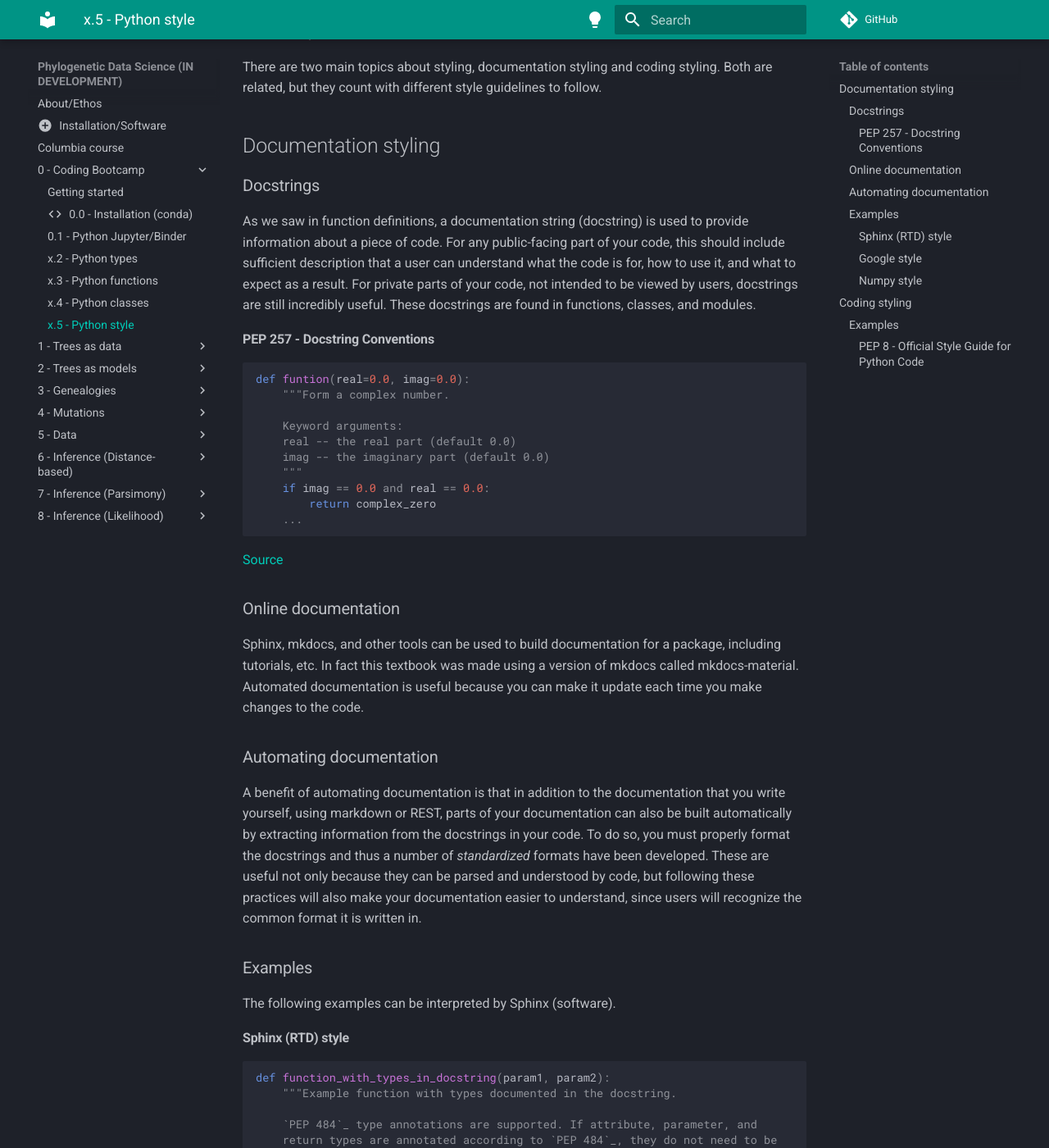
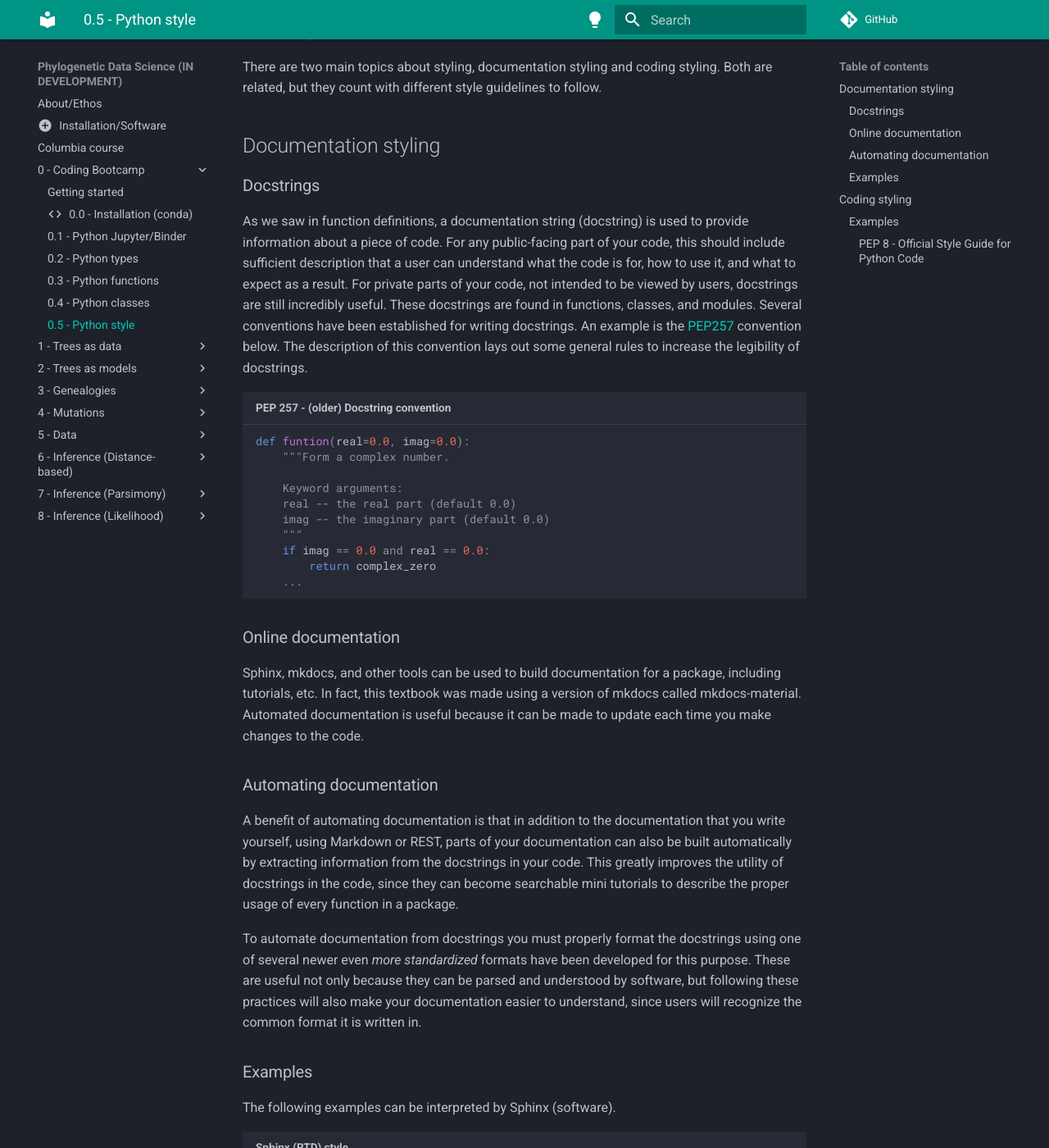
Before and after one commit to eaton-lab/phylogenetic-data-science, an MkDocs documentation site: the page built from docs/bootcamp/0.5-python-style.md, in a window 1280 px wide and 1400 px high, scrolled down 466 px. Shown: the whole window at 82% size. Built offline with MkDocs 1.6.1 and Material for MkDocs 9.7.7, drawn with Linux system fonts in a browser that asks for light colours; comment, search, counter and statistics services are not loaded; some of the changed text lies outside the part shown.

Commit message:
bootcamp updates

````diff
--- a/docs/bootcamp/0.5-python-style.md
+++ b/docs/bootcamp/0.5-python-style.md
@@ -39,10 +39,14 @@ a piece of code. For any public-facing part of your code, this should
 include sufficient description that a user can understand what the code
 is for, how to use it, and what to expect as a result. For private parts
 of your code, not intended to be viewed by users, docstrings are still
-incredibly useful. These docstrings are found in functions, classes, and modules.
+incredibly useful. These docstrings are found in functions, classes, and
+modules. Several conventions have been established for writing docstrings.
+An example is the [PEP257](https://www.python.org/dev/peps/pep-0257/)
+convention below. The description of this convention lays out some general
+rules to increase the legibility of docstrings.
 
-#### PEP 257 - Docstring Conventions
-```python
+<!-- #### PEP 257 - Docstring Conventions -->
+```python title="PEP 257 - (older) Docstring convention"
 def funtion(real=0.0, imag=0.0):
     """Form a complex number.
 
@@ -54,30 +58,33 @@ def funtion(real=0.0, imag=0.0):
         return complex_zero
     ...
 ```
-[Source](https://www.python.org/dev/peps/pep-0257/)
 
 ### Online documentation
 Sphinx, mkdocs, and other tools can be used to build documentation for a
-package, including tutorials, etc. In fact this textbook was made using
+package, including tutorials, etc. In fact, this textbook was made using
 a version of mkdocs called mkdocs-material. Automated documentation is
-useful because you can make it update each time you make changes to the
+useful because it can be made to update each time you make changes to the
 code.
 
 ### Automating documentation
 A benefit of automating documentation is that in addition to the documentation
-that you write yourself, using markdown or REST, parts of your documentation
+that you write yourself, using Markdown or REST, parts of your documentation
 can also be built automatically by extracting information from the docstrings
-in your code. To do so, you must properly format the docstrings and thus
-a number of *standardized* formats have been developed. These are useful not
-only because they can be parsed and understood by code, but following these
+in your code. This greatly improves the utility of docstrings in the code,
+since they can become searchable mini tutorials to describe the proper usage
+of every function in a package.
+
+To automate documentation from docstrings you must properly format the
+docstrings using one of several newer even *more standardized* formats
+have been developed for this purpose. These are useful not only because
+they can be parsed and understood by software, but following these
 practices will also make your documentation easier to understand, since users
 will recognize the common format it is written in.
 
 ### Examples
 The following examples can be interpreted by Sphinx (software).
 
-#### Sphinx (RTD) style
-```python
+```python title="Sphinx (RTD) style"
 def function_with_types_in_docstring(param1, param2):
     """Example function with types documented in the docstring.
 
@@ -94,9 +101,7 @@ def function_with_types_in_docstring(param1, param2):
     """
 ```
 
-
-#### Google style
-```python
+```python title="Google style"
 def function_with_types_in_docstring(param1, param2):
     """Example function with types documented in the docstring.
 
@@ -115,8 +120,7 @@ def function_with_types_in_docstring(param1, param2):
 [Source](https://www.sphinx-doc.org/en/master/usage/extensions/example_google.html)
 
 
-#### Numpy style
-```python
+```python title="Numpy style"
 def function_with_types_in_docstring(param1, param2):
     """Example function with types documented in the docstring.
 
@@ -150,42 +154,46 @@ example: the maximum length that a line can have (usually people limit it to 79
 or the quotation marks that you used (Black guideline recommends use `"` instead of `'`)
 However, some other practices are more commonly avoided because they affect, in a considerable way, the comprehension of the code. One of those cases is the all-in-one-line instructions.
 
-The following snippet is a one-line version of the code seen in DataFrame part of this bootcamp.
-It is still functional, but it is very hard to read and difficult debug to some extent.
-```Python
+The following snippet is an exampel of code to create a DataFrame that appears
+in another part of this bootcamp, but here written in a more condensed way in
+a single line. It is still functional, but it is very hard to read and
+difficult debug to some extent.
+```Python title="Example of difficult to read code."
 import pandas as pd
 pd.concat([pd.DataFrame({'Column+one': ['A', 'B', 'C', 'D', 'E', 'F'], 'Column_2': ['s', 't', 'r', 'i', 'n', 'g'], 'Column*3': [1, 2, 3, 4, 4, 3]}),pd.DataFrame([['E','n', 4],['F', 'g', 3]], columns=['Column+one', 'Column_2', 'Column*3'])])
 ```
 
 To avoid this kind of practice, members of the Python community commonly
 update some guidelines. The main resource for styling Python coding is the [official style guide for
-Python code or PEP 8](https://www.python.org/dev/peps/pep-0008/). Here is a stylized version
-of this guide: https://pep8.org/
+Python code or PEP 8](https://www.python.org/dev/peps/pep-0008/). Here is a
+stylized version of this guide: [https://pep8.org/](https://pep8.org/).
 
 There are some tools to help to maintain some styles.
-Linters are software that scan code to search for some potential inconsistencies with some styling guidelines. One of the most popular linter for Python is (Pylint)[https://pylint.org/]
-which is fully compliant with PEP 8.
-Formatters are software that not only scan the code to check some styling problems but also
-offer an automatic alternative version following some predefined guidelines.
-One example of this category is (Black)[https://black.readthedocs.io/en/stable/index.html].
-Black can be tested in this web service https://black.vercel.app/
+**Linters** are software that scan code to search for some potential
+inconsistencies with some styling guidelines. One of the most popular linters
+for Python is [Pylint](https://pylint.org/) which is fully compliant with
+PEP 8. Formatters are software that not only scan the code to check some
+styling problems but also offer an automatic alternative version following
+some predefined guidelines. One example of this category is
+[Black](https://black.readthedocs.io/en/stable/index.html). You can try it
+out on this simple web service [https://black.vercel.app/](https://black.vercel.app/).
 
-Some of these Linters or Formatters define may their our guidelines; for example, Black
-is defined by their proponents and developers as a strict subset of PEP 8.
+Some of these Linters or Formatters define many of their our guidelines;
+for example, Black is defined by their proponents and developers as a strict
+subset of PEP 8.
 
 Developers should keep in mind that code is intended not only
 to make a computer do something but also it is a tool to communicate
 some ideas to other developers. It is for this reason that styling can be very
-useful. Nonetheless, styling is not a mandatory or a strict rule. Finally, it is
-the decision of each team to agree on what kind of practices they can incorporate in their
-coding routine that fit better with their developing environment.
-
+useful. Nonetheless, styling is not a mandatory or a strict rule. Finally,
+it is the decision of each team to agree on what kind of practices they can
+incorporate in their coding routine that fit better with their developing
+environment.
 
 ### Examples
 #### PEP 8 - Official Style Guide for Python Code
 The source of all these examples is the official [PEP 8](https://www.python.org/dev/peps/pep-0008/).
-```Python
-# Add 4 spaces (instead of TAB) to distinguish arguments from the rest
+```Python title="Add 4 spaces (instead of TAB) to distinguish args from the rest"
 
 ## RECOMMENDED
 def long_function_name(
@@ -199,23 +207,22 @@ def long_function_name(
     var_one, var_two, var_three,
     var_four):
     print(var_one)
+```
 
-
-# Using backslashes to avoid a long line, but they are not recommended for
-# other uses
+```python title="Use backslashes to avoid a long line, but they are not recommended for other uses"
 
 ## RECOMMENDED
-with open('/path/to/some/file/you/want/to/read') as file_1, \
+with open('/path/to/some/file/you/want/to/read', 'r') as file_1, \
      open('/path/to/some/file/being/written', 'w') as file_2:
     file_2.write(file_1.read())
 
 #-----------------
 ## NOT RECOMMENDED
-with open('/path/to/some/file/you/want/to/read') as file_1, open('/path/to/some/file/being/written', 'w') as file_2:
+with open('/path/to/some/file/you/want/to/read', 'r') as file_1, open('/path/to/some/file/being/written', 'w') as file_2:
     file_2.write(file_1.read())
+```
 
-
-# Operators should be next of their operands (not after)
+```python title="Operators should be next of their operands (not after)"
 
 ## RECOMMENDED
 income = (gross_wages
@@ -231,20 +238,23 @@ income = (gross_wages +
           (dividends - qualified_dividends) -
           ira_deduction -
           student_loan_interest)
+```
 
-
-# Only one module per line (but multiple submodules must be in the same line)
+```python title="Only one module per line (but multiple submodules must be in the same line)"
 
 ## RECOMMENDED
 import os
 import sys
+from typing import List, Tuple
 
 #-----------------
 ## NOT RECOMMENDED
 import sys, os
+from typing import List
+from typing import Tuple
+```
 
-
-# Don't put spaces after or before parenthesis, brackets or curly brackets.
+```python title="No spaces at parenthesis, brackets or curly brackets; always spaces at operands, commas, and after colons"
 # Spaces must be only around operands and after colons and commas.
 
 ## RECOMMENDED
@@ -256,5 +266,4 @@ spam( ham[ 1 ], { eggs: 2 } )
 ```
 
 
-
 *[syntax]: The set of rules for the proper function of a coding language
--- a/mkdocs.yml
+++ b/mkdocs.yml
@@ -93,10 +93,10 @@ nav:
     - Getting started: bootcamp/getting-started.md
     - 0.0 - Installation (conda): bootcamp/0.0-installation-conda.md
     - 0.1 - Python Jupyter/Binder: bootcamp/0.1-jupyter-and-binder.md
-    - x.2 - Python types: bootcamp/0.2-python-types.md
-    - x.3 - Python functions: bootcamp/0.3-python-funcs.md
-    - x.4 - Python classes: bootcamp/0.4-python-classes.md
-    - x.5 - Python style: bootcamp/0.5-python-style.md
+    - 0.2 - Python types: bootcamp/0.2-python-types.md
+    - 0.3 - Python functions: bootcamp/0.3-python-funcs.md
+    - 0.4 - Python classes: bootcamp/0.4-python-classes.md
+    - 0.5 - Python style: bootcamp/0.5-python-style.md
     # - 0.6 -
     # - 0.2 - Python Data Science: bootcamp/python-datascience.md
     # - 0.4 - Python Jit compilation: bootcamp/jit-compile.md
````
Also changed, not shown: docs/bootcamp/0.2-python-types.md (+1 -2 lines), docs/bootcamp/0.3-python-funcs.md (+2 -2 lines).
